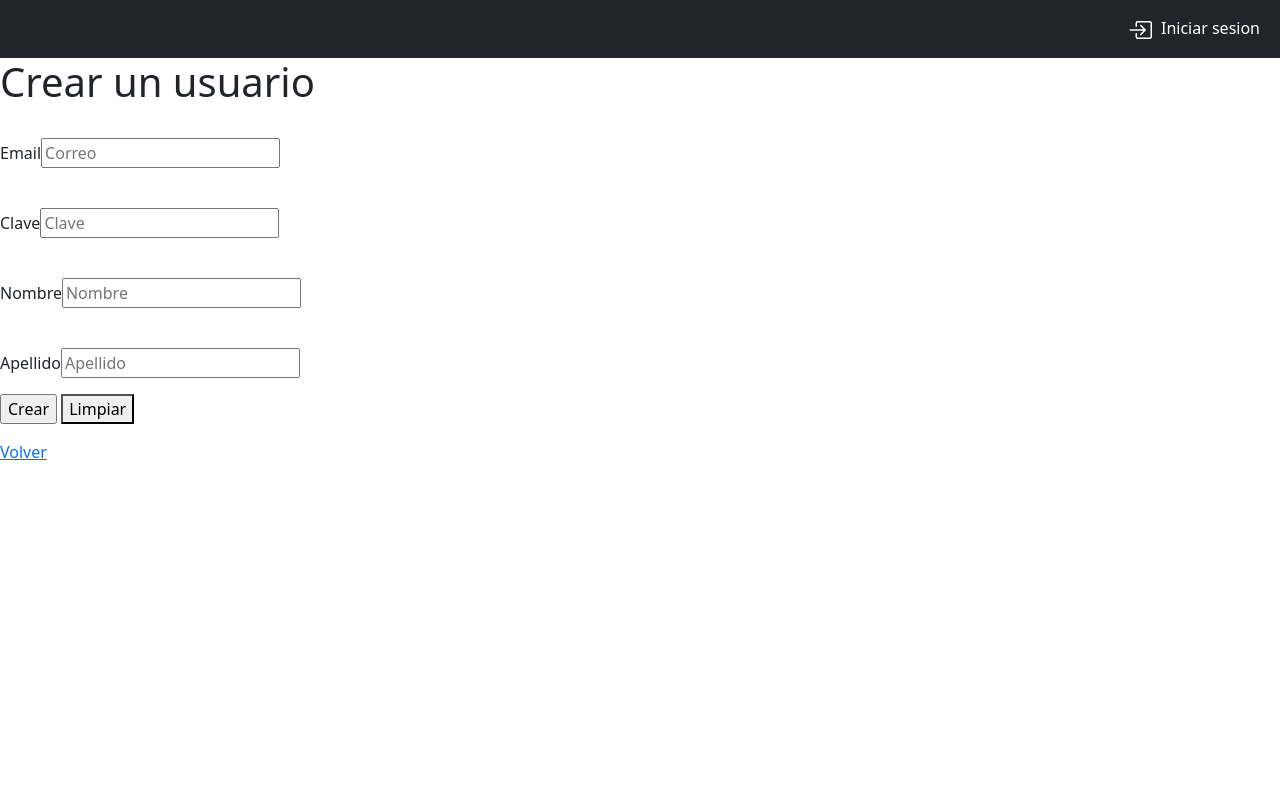
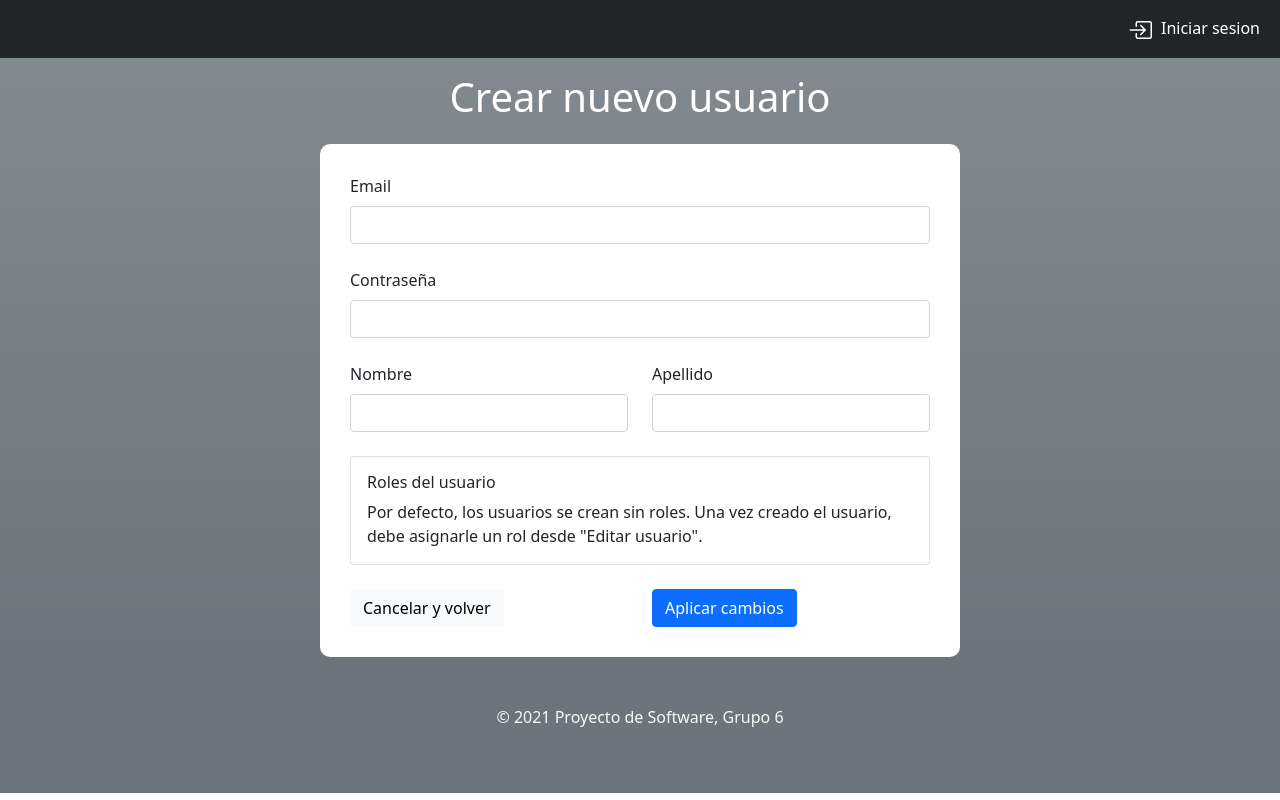
Before and after one commit to lautarooleastro/proyecto2021-grupo6, a Flask app: template app/templates/user/new.html in a window 1280 px wide. Run offline with Flask 2, Linux system fonts and the light colour scheme; the template is opened without the code that fills it, so the values that code supplies are empty.

Commit message:
se modifico la vista de crear usuario, se agrego el footer y se agrego un color de fondo.

```diff
--- a/app/resources/user.py
+++ b/app/resources/user.py
@@ -26,7 +26,7 @@ def new():
     if not User.check_permission(User.with_email(session.get('user')), 'usuario_new'):
         abort(401)
 
-    return render_template("user/new.html")
+    return render_template("user/new.html", roles=Role.get_all())
 
 
 def edit():
--- a/app/templates/layout/footer.html
+++ b/app/templates/layout/footer.html
@@ -1,3 +1,7 @@
 <footer>
-    <div></div>
+    <div class="bg-secondary p-5">
+        <p class="text-center text-light">
+            © 2021 Proyecto de Software, Grupo 6
+        </p>
+    </div>
 </footer>
--- a/app/templates/layout/layout.html
+++ b/app/templates/layout/layout.html
@@ -8,7 +8,7 @@
 <body>
   {% include "layout/navbar.html" %}
 
-  <div id="content">
+  <div id="content" class="bg-secondary bg-gradient">
     {% block content %}
     {% endblock %}
   </div>
--- a/app/templates/user/new.html
+++ b/app/templates/user/new.html
@@ -4,28 +4,55 @@
 {{ super() }}
 {% endblock %}
 {% block content %}
-<h1>Crear un usuario</h1>
-<form action="{{ url_for('user_create') }}" method="POST">
-  <p>
-    <label>Email<label></br>
-        <input required name="email" placeholder="Correo" />
-  </p>
-  <p>
-    <label>Clave<label></br>
-        <input required type="password" name="password" placeholder="Clave" />
-  </p>
-  <p>
-    <label>Nombre<label></br>
-        <input required name="first_name" placeholder="Nombre" />
-  </p>
-  <p>
-    <label>Apellido<label></br>
-        <input required name="last_name" placeholder="Apellido" />
-  </p>
-  <p>
-    <input type="submit" value="Crear">
-    <button type="reset">Limpiar</button>
-  </p>
-</form>
-<a href="{{ url_for('user_index') }}" class="link">Volver</a>
+<div class="d-block">
+  <h1 class="text-center text-white" style="padding: 15px;">
+    Crear nuevo usuario
+  </h1>
+</div>
+<div class="container-md col-md-6" style="background-color: white; padding: 30px; border-radius: 10px;">
+  <form action="{{ url_for('user_create') }}" method="POST">
+    <div class="col">
+      <label class="form-label">Email</label>
+      <input required name="email" type="email" class="form-control">
+    </div>
+    <br>
+    <div class="col">
+      <label class="form-label">Contraseña</label>
+      <input required name="password" class="form-control">
+    </div>
+    <br>
+    <div class="row">
+      <div class="col">
+        <label class="form-label">Nombre</label>
+        <input required name="first_name" class="form-control">
+      </div>
+      <div class="col">
+        <label class="form-label">Apellido</label>
+        <input required name="last_name" class="form-control">
+      </div>
+    </div>
+    <br>
+    <div class="card">
+      <div class="card-body">
+        <h6 class="card-title">Roles del usuario</h6>
+        <div class="row">
+          <p class="card-text">Por defecto, los usuarios se crean sin roles. Una vez creado el usuario, debe
+            asignarle
+            un rol desde "Editar usuario".</p>
+        </div>
+
+      </div>
+    </div>
+    <br>
+    <div class="row">
+      <div class="col"><a href="{{ url_for('user_index') }}">
+          <button type="button" class="btn btn-light">Cancelar y volver</button>
+        </a></div>
+      <div class="col">
+        <button form="applyChanges" type="submit" class="btn btn-primary">Aplicar
+          cambios</button>
+      </div>
+    </div>
+  </form>
+</div>
 {% endblock %}
```
